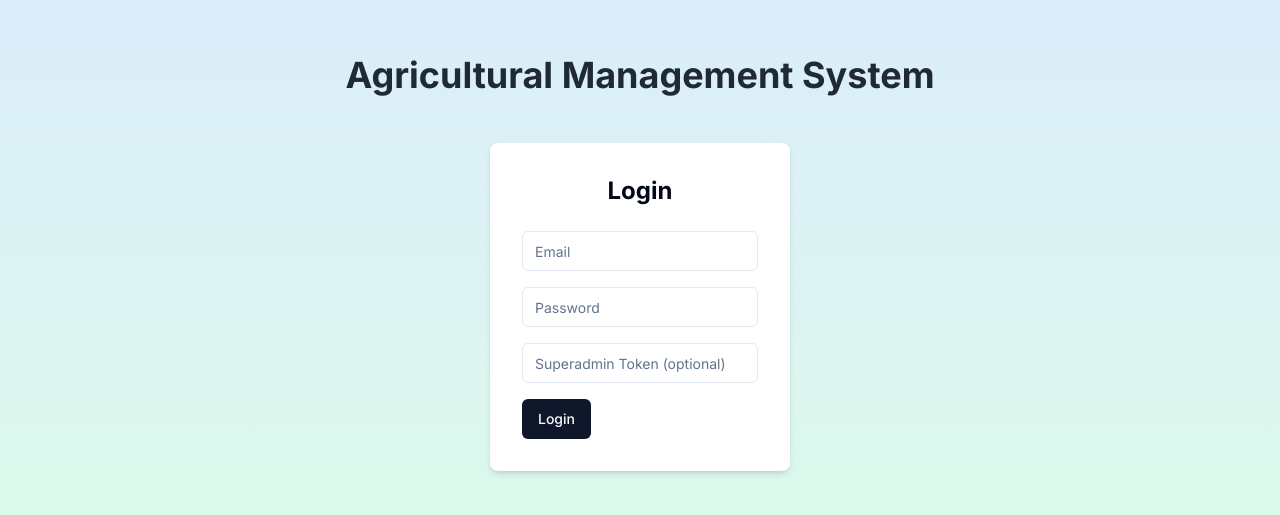
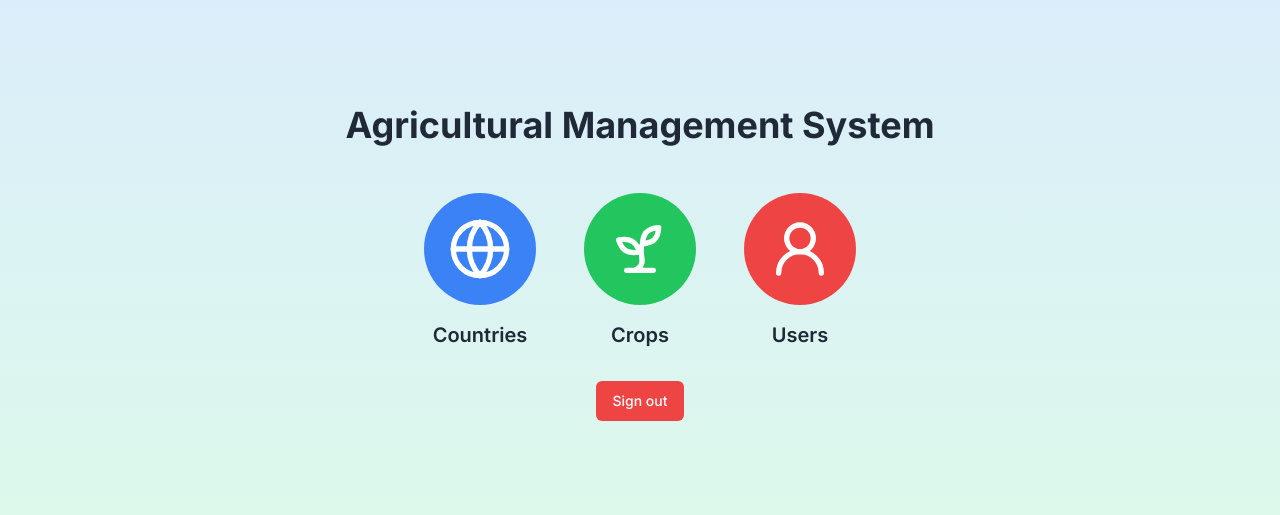
Before and after one commit to yosietserga/avgustapp, a Next.js app: page / in a window 1280 px wide. Shown: the part 137-652 px from the top of the page. Built offline with nearby package versions, Linux system fonts and the light colour scheme; no server answers.

Commit message:
login deactivated

```diff
--- a/app/ClientComponent.tsx
+++ b/app/ClientComponent.tsx
@@ -29,8 +29,10 @@ export default function ClientComponent() {
     <main className="flex min-h-screen flex-col items-center justify-center p-24 bg-gradient-to-b from-blue-100 to-green-100">
       <h1 className="text-4xl font-bold mb-12 text-gray-800">Agricultural Management System</h1>
 
-      {session ? (
+      {session || !session ? (
         <>
+         {session && (
+          <>
           <p className="mb-6">Welcome, {session.user.name || session.user.email}!</p>
           {session.user.role === 'superadmin' && (
             <div className="mb-6">
@@ -38,6 +40,8 @@ export default function ClientComponent() {
               {/* Add superadmin-specific links or components */}
             </div>
           )}
+          </>
+        )}
           <div className="flex space-x-12 mb-8">
             <Link href="/pais" className="flex flex-col items-center group">
               <div className="bg-blue-500 p-6 rounded-full transition-all duration-300 group-hover:bg-blue-600">
--- a/components/ProductsCrud.tsx
+++ b/components/ProductsCrud.tsx
@@ -1,4 +1,5 @@
 import React, { useState } from 'react';
+import ProductForm from '@/components/form/product-modal'
 
 interface Product {
   id: number;
@@ -64,7 +65,8 @@ const ProductsCRUD: React.FC<ProductsCRUDProps> = ({ results, segments, stages,
   };
 
   return (
-    <div className="bg-white shadow-md rounded-lg p-6 max-w-md mx-auto mt-10">
+    <div className="p-6">
+      <ProductForm />
       <h2 className="text-2xl font-bold mb-6 text-gray-800">Products</h2>
       <form onSubmit={handleSubmit} className="mb-6 space-y-4">
         <input
```
